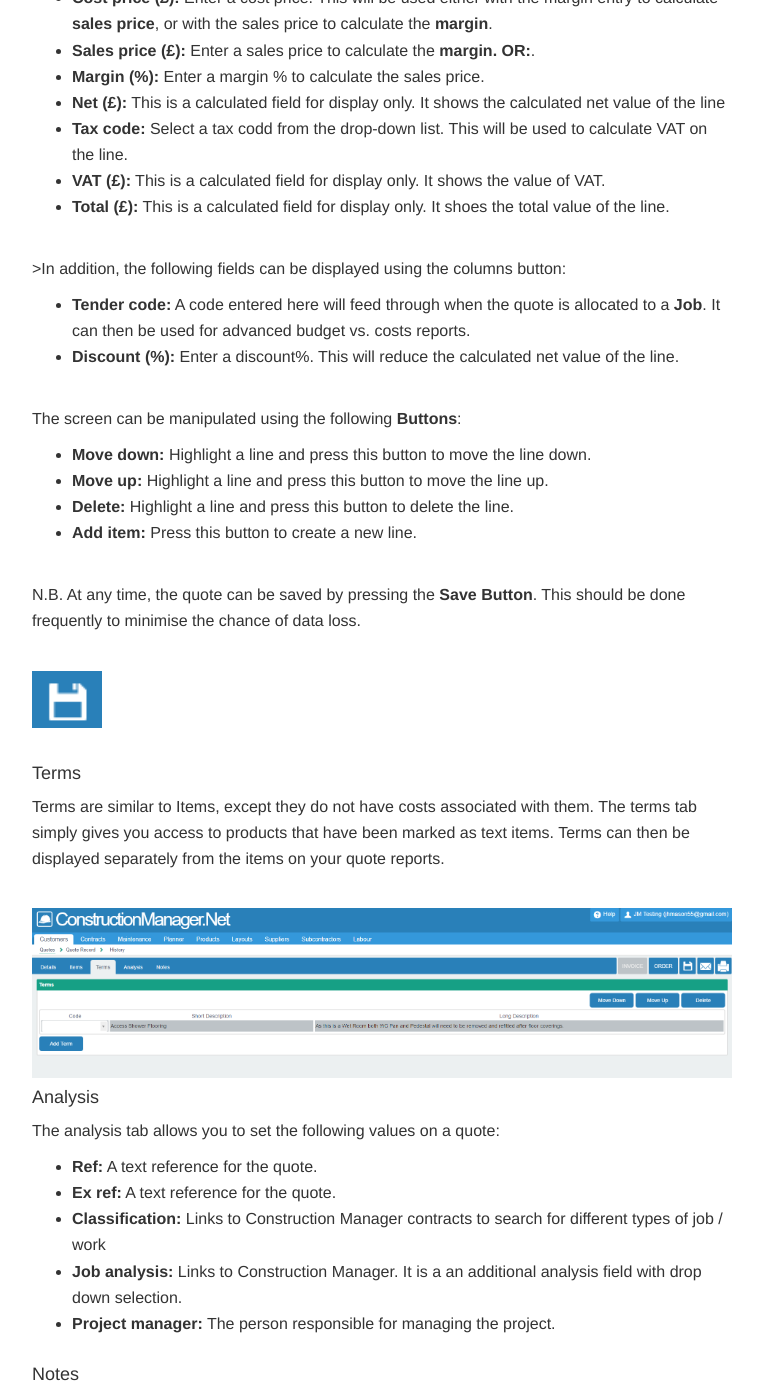
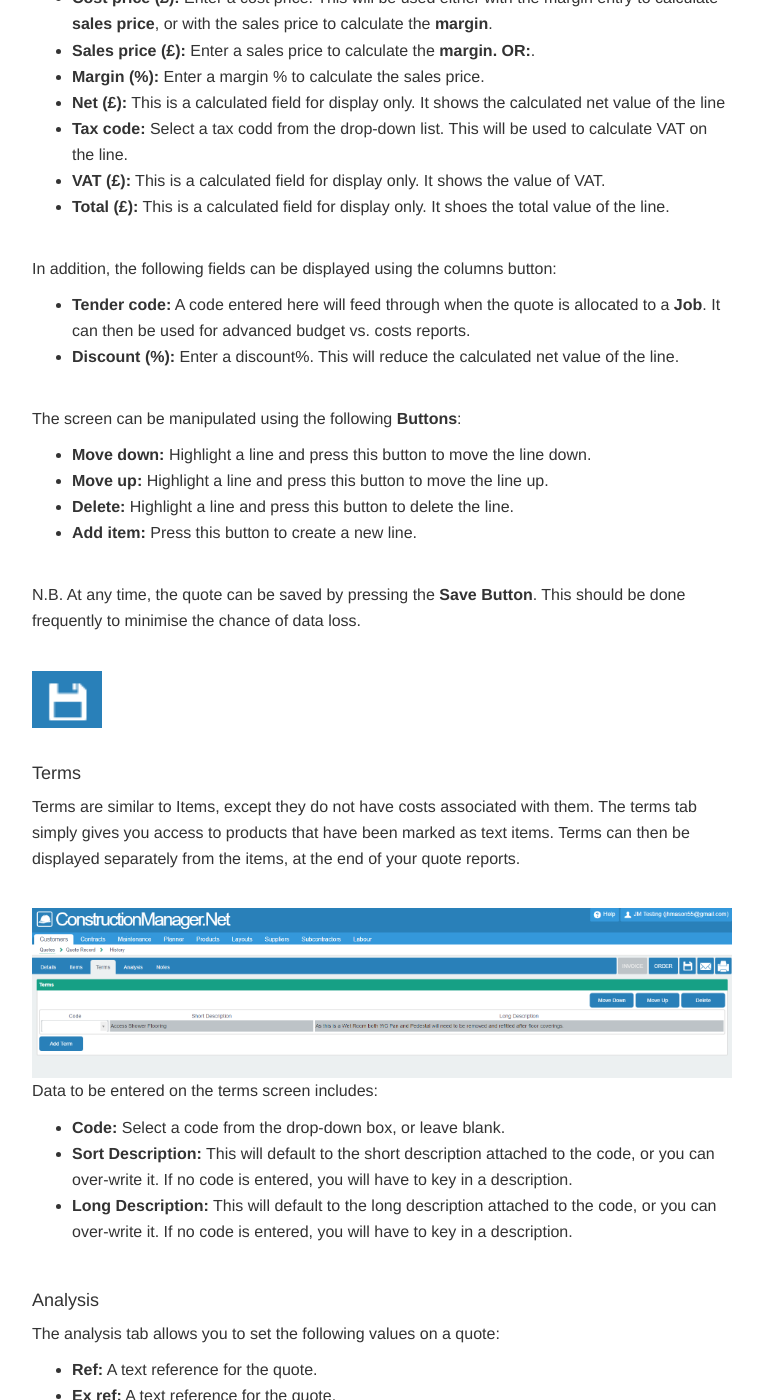
Before and after one commit to JNCSolutions/ConstructionManagerDocs, a Jekyll site: the page built from quotes.html, in a window 1280 px wide and 1400 px high, scrolled down 3045 px. Shown: the whole window, without its empty margins (258-1021 px from the left). Built offline with Jekyll 4.4.1, drawn with Linux system fonts in a browser that asks for light colours; some of the changed text lies outside the part shown.

Commit message:
Update quotes.html

```diff
--- a/quotes.html
+++ b/quotes.html
@@ -101,7 +101,7 @@ title: Quotes
   </div>
 
 
-    <br>
+    <br>  <br>
     <h4 id="items-tab">Items</h4>
 
     <p>The items tab contains the meat of the quote. Here you control the items that comprise the work itself.</p>
@@ -110,7 +110,7 @@ title: Quotes
     <br>
     <br>
 
-    <p>>Data to be entered on the items screen includes:
+    <p>Data to be entered on the items screen includes:
       <ul>
         <li><b>Stock code:</b>        There is a choice of 2 codes: <b>M1</b>, which will create a message text line - all costs will be ignored.
                                       Code <b>Text</b> will use costs to compile the quote. Pick a code from the drop-down list.</li>
@@ -129,7 +129,7 @@ title: Quotes
       </ul>
     </p>
       <br>
-       <p>>In addition, the following fields can be displayed using the columns button:
+       <p>In addition, the following fields can be displayed using the columns button:
       <ul>
         <li><b>Tender code:</b>       A code entered here will feed through when the quote is allocated to a <b>Job</b>.
                                       It can then be used for advanced budget vs. costs reports.</li>
@@ -153,10 +153,24 @@ title: Quotes
       <br> <br>
     <h4 id="terms-tab">Terms</h4>
 
-    <p>Terms are similar to Items, except they do not have costs associated with them. The terms tab simply gives you access to products that have been marked as text items. Terms can then be displayed separately from the items on your quote reports.</p>
+    <p>Terms are similar to Items, except they do not have costs associated with them.
+    The terms tab simply gives you access to products that have been marked as text items.
+    Terms can then be displayed separately from the items, at the end of your quote reports.</p>
     <br>
       <img src="img/Quotes_Terms.PNG" style="width: 100%;">
     <br>
+    <p>Data to be entered on the terms screen includes:
+      <ul>
+        <li><b>Code:</b>              Select a code from the drop-down box, or leave blank.
+        <li><b>Sort Description:</b>  This will default to the short description attached to the code, or you can over-write it.
+                                      If no code is entered, you will have to key in a description.</li>
+        <li><b>Long Description:</b>  This will default to the long description attached to the code, or you can over-write it.
+                                      If no code is entered, you will have to key in a description.</li>
+      </ul>
+    </p>
+      <br>
+
+
     <h4 id="analysis-tab">Analysis</h4>
 
     <p>The analysis tab allows you to set the following values on a quote:
```
